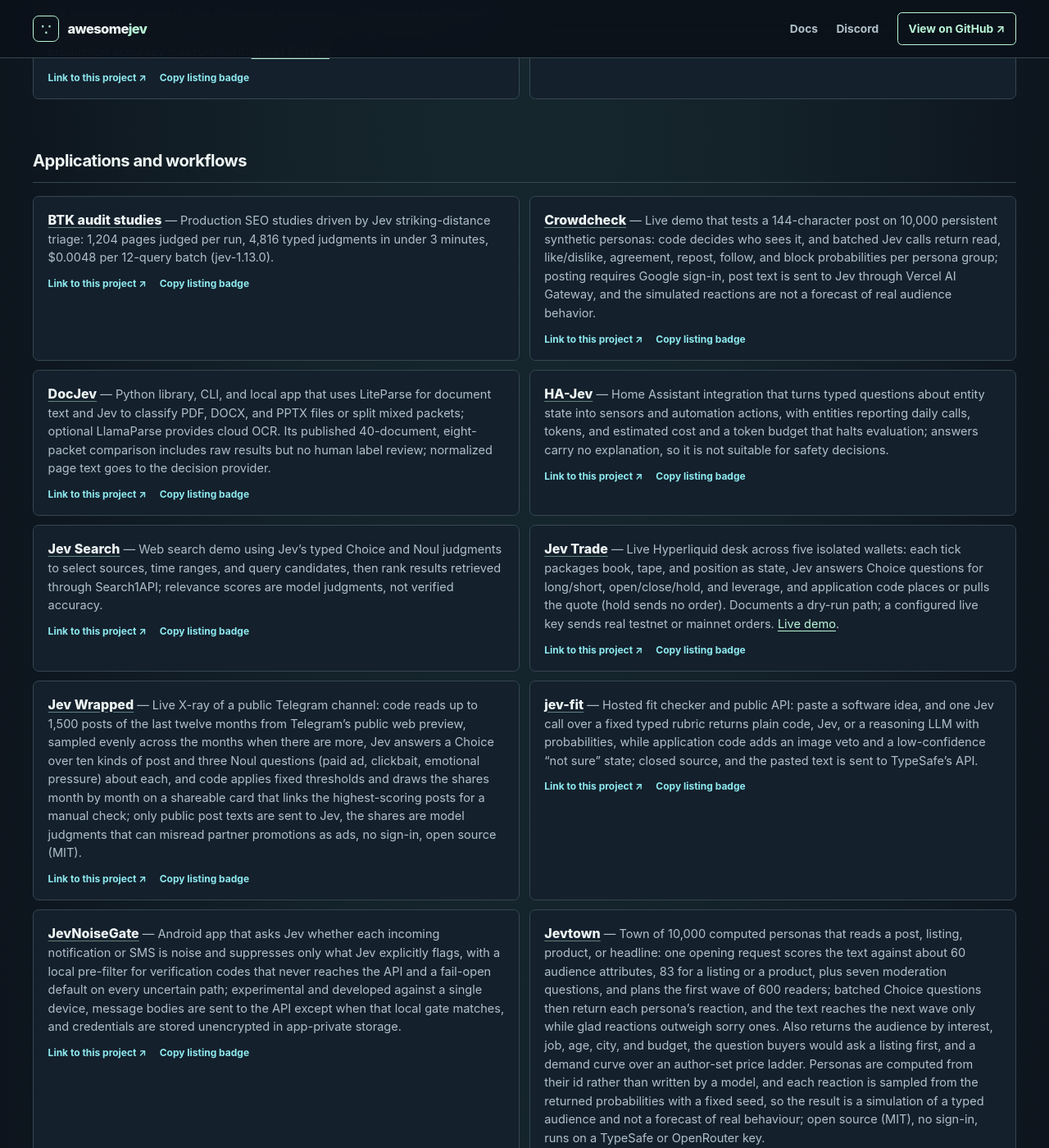
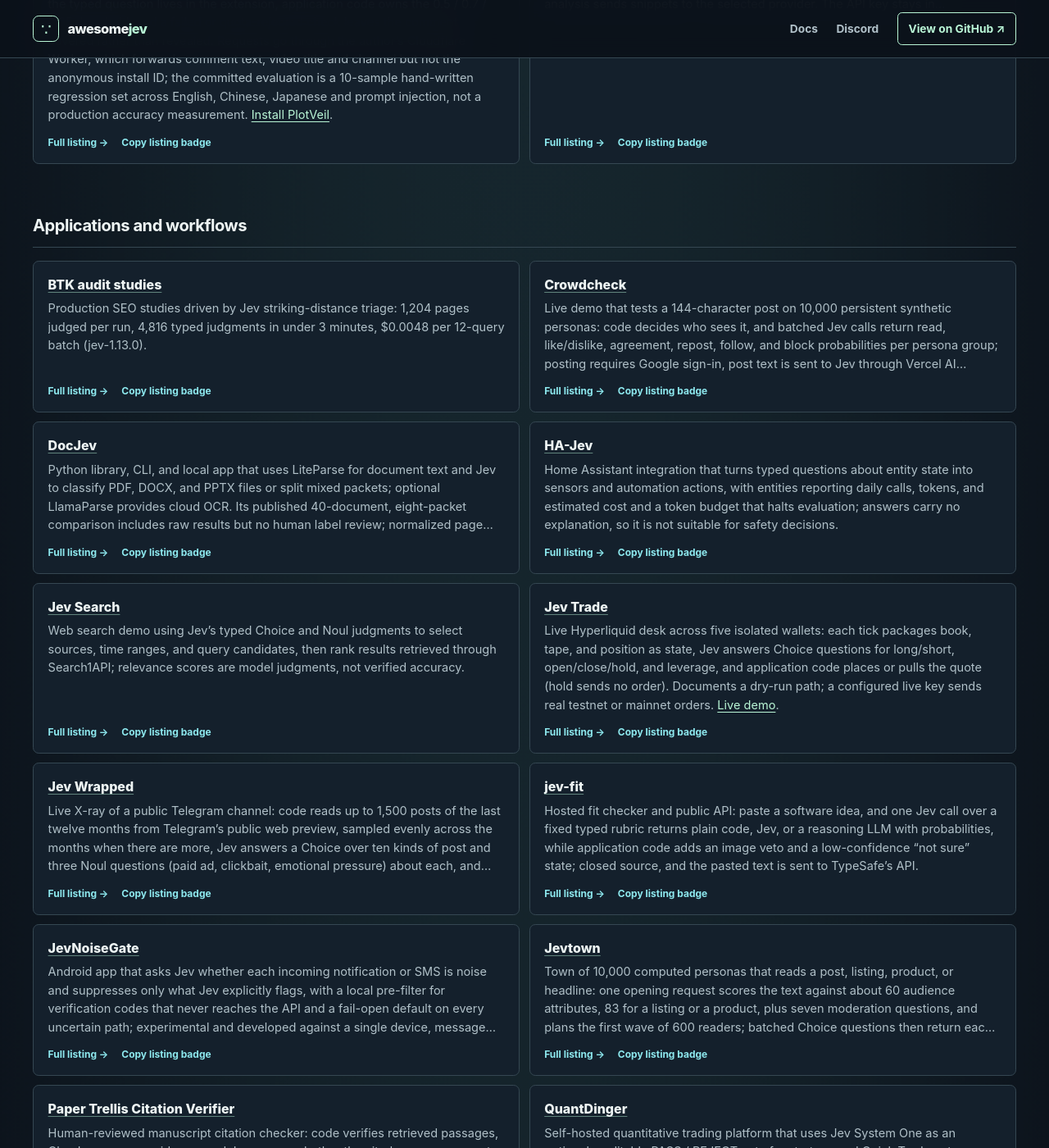
Before and after one commit to AbdelStark/awesome-typesafe, a Jekyll site: the page built from index.md, in a window 1280 px wide and 1400 px high, scrolled down 14684 px. Shown: the whole window at 82% size. Built offline with Jekyll 4.4.1, drawn with Linux system fonts in a browser that asks for light colours; our own code applies the rules of GitHub Pages for plain Markdown files; some of the changed text lies outside the part shown.

Commit message:
Make the README directory easier to scan

```diff
--- a/assets/directory.js
+++ b/assets/directory.js
@@ -1,6 +1,9 @@
 /* Enhance the README-derived directory. The README remains the only resource data source. */
 (async () => {
   const article = document.querySelector('.markdown-body');
+  for (const pre of article?.querySelectorAll('.highlight > pre') || []) {
+    pre.tabIndex = 0;
+  }
   const start = article?.querySelector('#community-projects');
   const end = article?.querySelector('#contributing');
   if (!start || !end) return;
@@ -54,8 +57,18 @@
       const link = document.createElement('a');
       link.className = 'resource-permalink';
       link.href = permalink.href;
-      link.textContent = 'Link to this project ↗';
-      link.setAttribute('aria-label', `Link to ${source.textContent.trim()} in Awesome Jev`);
+      link.textContent = 'Full listing →';
+      link.setAttribute('aria-label', `View the full Awesome Jev listing for ${source.textContent.trim()}`);
+      const description = document.createElement('div');
+      description.className = 'resource-list__description';
+      for (const node of [...item.childNodes]) {
+        if (node !== source) description.append(node);
+      }
+      if (description.firstChild?.nodeType === Node.TEXT_NODE) {
+        description.firstChild.textContent = description.firstChild.textContent.replace(/^\s*—\s*/, '');
+      }
+      if (description.querySelector('a[href]')) description.classList.add('resource-list__description--linked');
+      source.after(description);
       const actions = document.createElement('div');
       actions.className = 'resource-actions';
       actions.append(link);
@@ -91,7 +104,7 @@
   categoryTitle.textContent = 'Browse by category';
   const hint = document.createElement('p');
   hint.className = 'directory-tools__hint';
-  hint.textContent = 'Listed here? Find your card and copy a badge linking to your exact entry.';
+  hint.textContent = 'Listed here? Open your page for a badge and shareable image.';
   const categoryGrid = document.createElement('div');
   categoryGrid.className = 'category-grid';
   categoryGrid.setAttribute('role', 'group');
--- a/assets/style.css
+++ b/assets/style.css
@@ -165,11 +165,13 @@
 .directory-tools__empty { margin: .8rem 0 0 !important; color: var(--gold); }
 .resource-heading { margin-top: 3.2rem !important; padding: .45rem 0 .6rem; border-bottom: 1px solid var(--line); }
 .resource-list { display: grid; grid-template-columns: repeat(2, minmax(0, 1fr)); gap: .7rem; padding-left: 0 !important; list-style: none; }
-.resource-list li { min-width: 0; margin: 0; padding: 1rem 1.1rem; border: 1px solid var(--line); border-radius: .45rem; background: var(--panel); color: var(--muted); font-size: .91rem; line-height: 1.55; overflow-wrap: anywhere; }
+.resource-list li { display: flex; flex-direction: column; min-width: 0; margin: 0; padding: 1rem 1.1rem; border: 1px solid var(--line); border-radius: .45rem; background: var(--panel); color: var(--muted); font-size: .91rem; line-height: 1.55; overflow-wrap: anywhere; }
 .resource-list li:hover { border-color: #76a99c; background: var(--panel-raised); }
 .resource-list li > a:first-child { color: var(--text); font-weight: 760; font-size: 1rem; text-decoration-color: #60837c; }
 .resource-list li > a:first-child:hover { color: var(--mint); }
-.resource-actions { display: flex; flex-wrap: wrap; align-items: center; gap: .45rem 1rem; margin-top: .7rem; }
+.resource-list__description { display: -webkit-box; margin: .35rem 0 .8rem; overflow: hidden; -webkit-box-orient: vertical; -webkit-line-clamp: 4; }
+.resource-list__description--linked { display: block; overflow: visible; }
+.resource-actions { display: flex; flex-wrap: wrap; align-items: center; gap: .45rem 1rem; margin-top: auto; }
 .resource-permalink, .resource-badge { width: fit-content; color: var(--aqua); font-family: inherit; font-size: .75rem; font-weight: 700; line-height: 1.5; text-decoration: none; }
 .resource-permalink:hover { text-decoration: underline; }
 .resource-badge { padding: 0; border: 0; background: transparent; cursor: pointer; }
```
Also changed, not shown: 1 other file.
